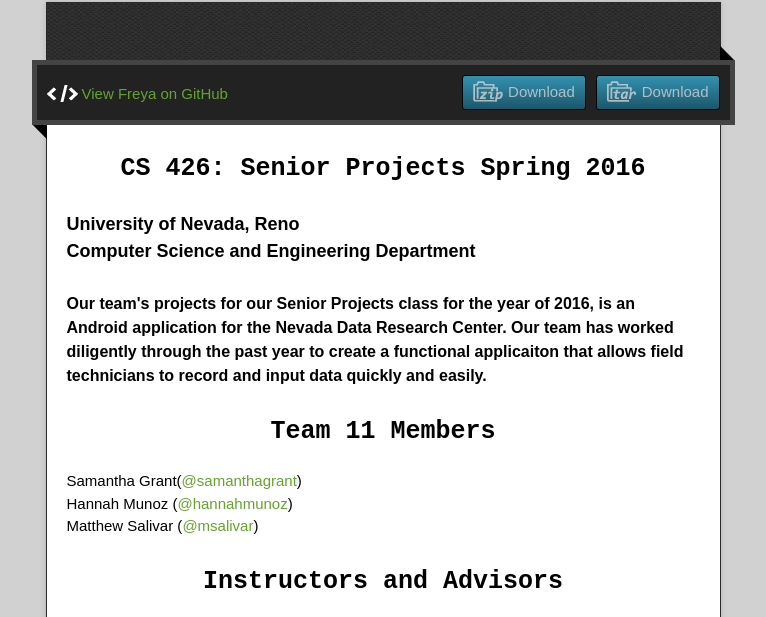
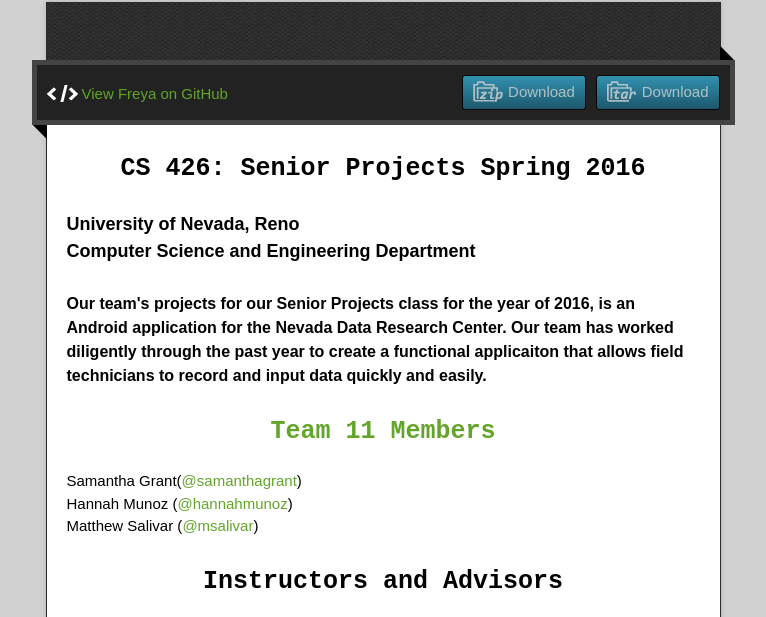
Before and after one commit to msalivar/Freya, a plain HTML site: page index.html in a window 1280 px wide. Shown: the part 128-745 px from the top of the page, without its empty margins (257-1023 px from the left). Drawn offline with nearby package versions, Linux system fonts and the light colour scheme.

Commit message:
Changed Titles.

```diff
--- a/index.html
+++ b/index.html
@@ -42,7 +42,7 @@
 
 <h5><a id="about-our-project" class="anchor" href="#about-our-project" aria-hiden="true"><span aria-hidden="true" class="octicon ocicon-link"></span></a>Our team's projects for our Senior Projects class for the year of 2016, is an Android application for the Nevada Data Research Center. Our team has worked diligently through the past year to create a functional applicaiton that allows field technicians to record and input data quickly and easily.</h5>
 <h3>
-<a id="authors-and-contributors" class="anchor" href="#authors-and-contributors" aria-hidden="true"><span aria-hidden="true" class="octicon octicon-link"></span></a>Team 11 Members</h3>
+<a id="authors-and-contributors" class="anchor" href="#authors-and-contributors" aria-hidden="true"><span aria-hidden="true" class="octicon octicon-link"></span>Team 11 Members</a></h3>
 
 <p>Samantha Grant(<a href="https://github.com/samanthagrant" class="user-mention">@samanthagrant</a>)<br>
 Hannah Munoz (<a href="https://github.com/hannahmunoz" class="user-mention">@hannahmunoz</a>)<br>
```
